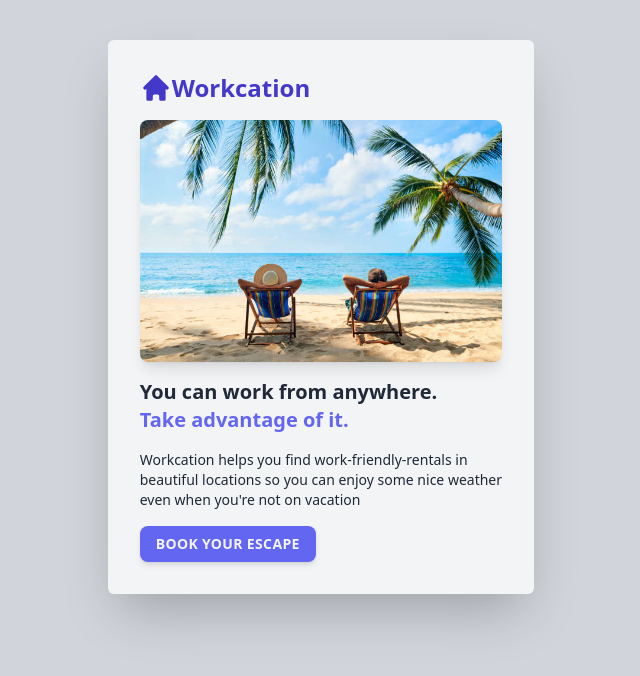
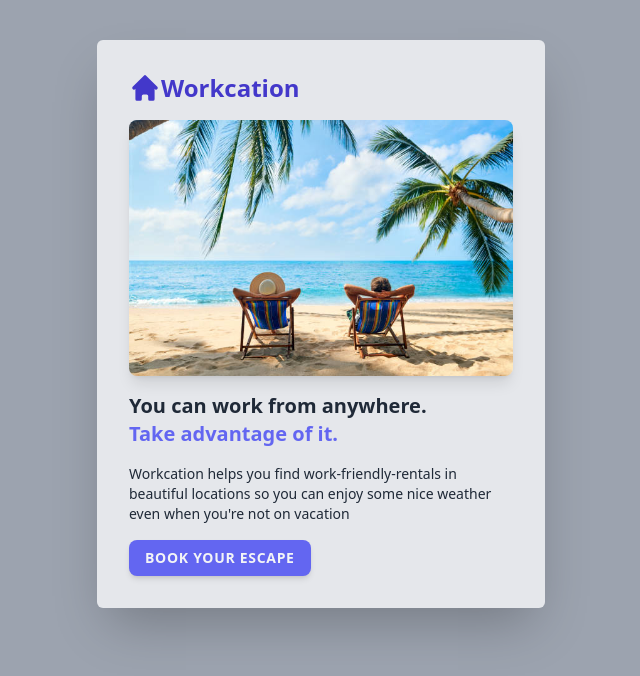
Before and after one commit to gjholman/PlaygroundWebApp, a React (Vite) app: page / in a window 1280 px wide. Shown: the top 676 px of the page, without its empty margins (319-959 px from the left). Built offline with nearby package versions, Linux system fonts and the light colour scheme.

Commit message:
More tailwind magic

```diff
--- a/src/App.tsx
+++ b/src/App.tsx
@@ -5,11 +5,11 @@ function App() {
   return (
     <div
       id="body"
-      className="bg-gray-300 h-screen w-screen flex  justify-center"
+      className="bg-gray-400 h-screen w-screen flex  justify-center"
     >
       <div
         id="main-card"
-        className="w-1/3 h-fit shadow-2xl rounded-md px-8 py-8 mt-10 bg-gray-100 space-y-4"
+        className="max-w-md h-fit shadow-2xl rounded-md px-8 py-8 mt-10 bg-gray-200 space-y-4"
       >
         <h1
           id="title"
@@ -17,7 +17,6 @@ function App() {
         >
           <HomeIcon className="h-8" /> Workcation
         </h1>
-
         <img
           id="beach-img"
           src="/src/img/stock_beach.jpg"
@@ -39,7 +38,7 @@ function App() {
         <div>
           <a
             href="#"
-            className="inline-block bg-indigo-500 rounded-lg px-4 py-2 text-gray-100 uppercase font-semibold tracking-wide shadow-md text-sm"
+            className="inline-block bg-indigo-500 rounded-lg px-4 py-2 text-gray-100 uppercase font-semibold tracking-wider shadow-md text-sm hover:opacity-75 focus:ring focus:ring-offset-2 focus:ring-indigo-500 focus:ring-opacity-50 active:opacity-100 transition"
           >
             Book your escape
           </a>
--- a/tailwind.config.js
+++ b/tailwind.config.js
@@ -2,7 +2,9 @@ module.exports = {
   mode: "jit",
   content: ["./index.html", "./src/**/*.{vue,js,ts,jsx,tsx}"],
   theme: {
-    extend: {},
+    extend: {
+      backgroundColor: ["active"],
+    },
   },
   plugins: [],
 };
```
